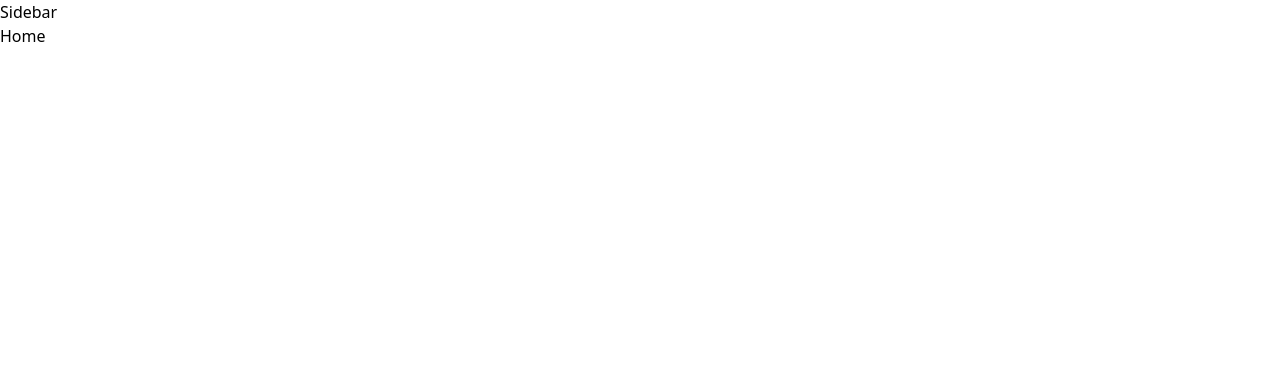
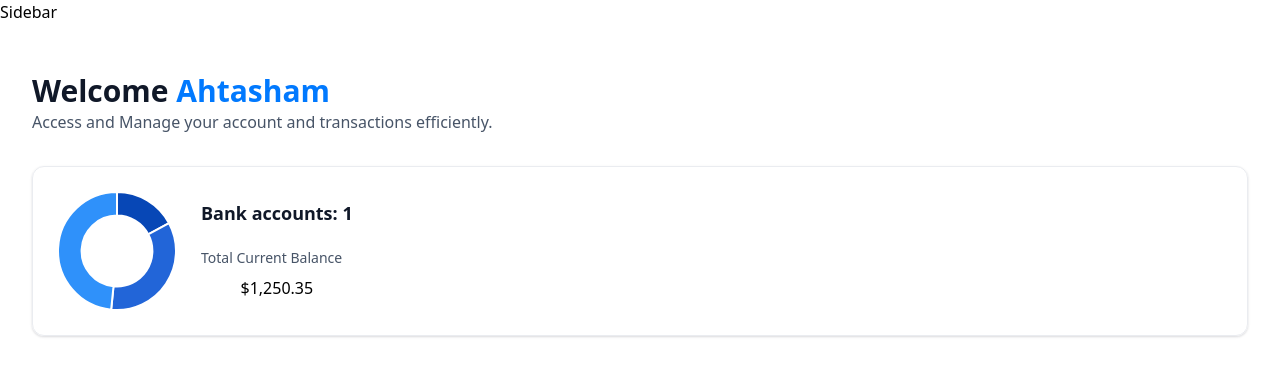
Before and after one commit to Ahtasham-ul-haq/vault, a Next.js app: page / in a window 1280 px wide. Shown: the top 376 px of the page. Built offline with nearby package versions, Linux system fonts and the light colour scheme.

Commit message:
implement Home UI Chart

```diff
--- a/app/(root)/page.tsx
+++ b/app/(root)/page.tsx
@@ -1,8 +1,28 @@
+import HeaderBox from '@/components/HeaderBox'
+import TotalBalanceBox from '@/components/TotalBalanceBox';
 import React from 'react'
 
 const Home = () => {
+  const loggedIn = {firstName: "Ahtasham"};
   return (
-    <div>Home</div>
+    <section className="home">
+      <div className="home-content">
+        <header className="home-header">
+          <HeaderBox
+            type="greeting"
+            title="Welcome"
+            user={loggedIn.firstName || "Guest"}
+            subtext="Access and Manage your account and transactions efficiently."
+          />
+
+          <TotalBalanceBox
+            accounts={[]}
+            totalBanks={1}
+            totalCurrentBalance={1250.35}
+          />
+        </header>
+      </div>
+    </section>
   )
 }
 
--- /dev/null
+++ b/components/AnimatedCounter.tsx
@@ -0,0 +1,17 @@
+"use client"
+import CountUp from 'react-countup'
+
+const AnimatedCounter = ({amount}: {amount: number}) => {
+  return (
+    <div>
+        <CountUp
+            end={amount}
+            prefix='$'
+            decimal='.'
+            decimals={2}
+        />
+    </div>
+  )
+}
+
+export default AnimatedCounter
--- /dev/null
+++ b/components/DoughnutChart.tsx
@@ -0,0 +1,32 @@
+"use client";
+
+import { Chart as ChartJS, ArcElement, Tooltip, Legend } from "chart.js";
+import { Doughnut } from "react-chartjs-2";
+
+ChartJS.register(ArcElement, Tooltip, Legend);
+
+const DoughnutChart = ({ accounts }: DoughnutChartProps) => {
+  const data = {
+    datasets: [
+      {
+        label: "Banks",
+        data: [1250, 2500, 3521],
+        backgroundColor: ["#0747b6", "#2265d8", "#2f91fa"],
+      },
+    ],
+    labels: ["Bank 1", "Bank 2", "Bank 3"],
+  };
+  return <Doughnut
+    data={data}
+    options={{
+        cutout: "60%",
+        plugins: {
+            legend: {
+                display: false,
+            }
+        }
+    }}
+/>;
+};
+
+export default DoughnutChart;
--- /dev/null
+++ b/components/HeaderBox.tsx
@@ -0,0 +1,24 @@
+import React from "react";
+
+const HeaderBox = ({
+  type = "title",
+  title,
+  subtext,
+  user,
+}: HeaderBoxProps) => {
+  return (
+    <div className="header box">
+      <h1 className="header-box-title">
+        {title}
+        {type === 'greeting' && (
+          <span className="text-bankGradient">
+            &nbsp;{user}
+          </span>
+        )}
+      </h1>
+      <p className="header-box-subtext">{subtext}</p>
+    </div>
+  );
+};
+
+export default HeaderBox;
--- /dev/null
+++ b/components/TotalBalanceBox.tsx
@@ -0,0 +1,31 @@
+import { formatAmount } from "@/lib/utils";
+import React from "react";
+import CountUp from "react-countup";
+import AnimatedCounter from "./AnimatedCounter";
+import DoughnutChart from "./DoughnutChart";
+
+const TotalBalanceBox = ({
+  accounts = [],
+  totalBanks,
+  totalCurrentBalance,
+}: TotlaBalanceBoxProps) => {
+  return <section className="total-balance">
+    <div className="total-balance-chart">
+        <DoughnutChart accounts={accounts} />
+    </div>
+    <div className="flex flex-col gap-6">
+        <h2 className="header-2">Bank accounts: {totalBanks} </h2>
+        <div className="flex flex-col gap-2">
+            <p className="total-balance-label">
+                Total Current Balance
+            </p>
+            <div className="total-balance-ammount flex-center gap-2">
+                <AnimatedCounter amount={totalCurrentBalance} />
+            </div>
+        </div>
+    </div>
+
+  </section>;
+};
+
+export default TotalBalanceBox;
--- a/package.json
+++ b/package.json
@@ -10,11 +10,15 @@
   },
   "dependencies": {
     "@radix-ui/react-slot": "^1.0.2",
+    "chart.js": "^4.4.3",
     "class-variance-authority": "^0.7.0",
     "clsx": "^2.1.1",
     "lucide-react": "^0.381.0",
     "next": "14.2.3",
+    "query-string": "^9.0.0",
     "react": "^18",
+    "react-chartjs-2": "^5.2.0",
+    "react-countup": "^6.5.3",
     "react-dom": "^18",
     "tailwind-merge": "^2.3.0",
     "tailwindcss-animate": "^1.0.7"
```
Also changed, not shown: 1 other file (tests, documents, lock files or other folders).
